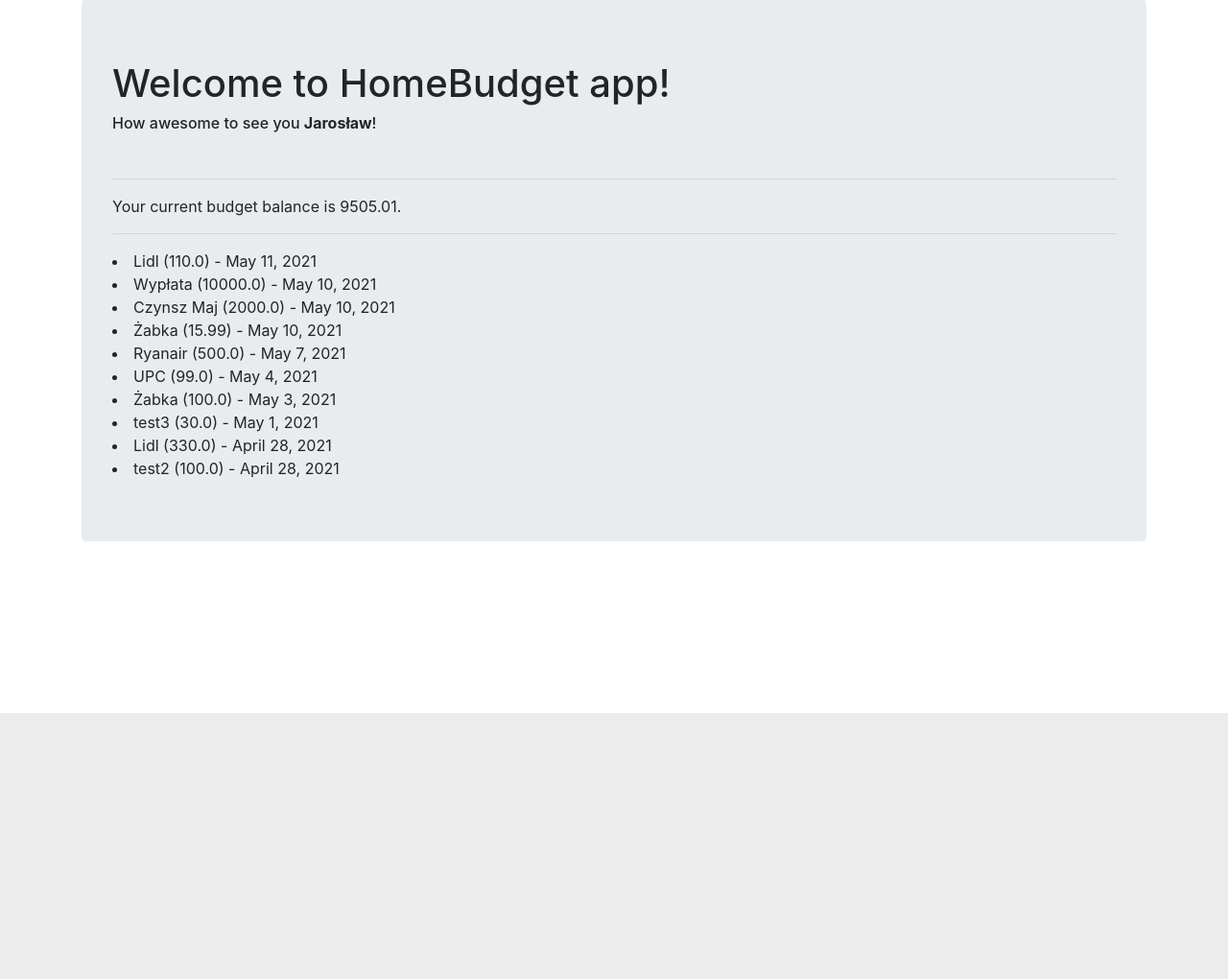
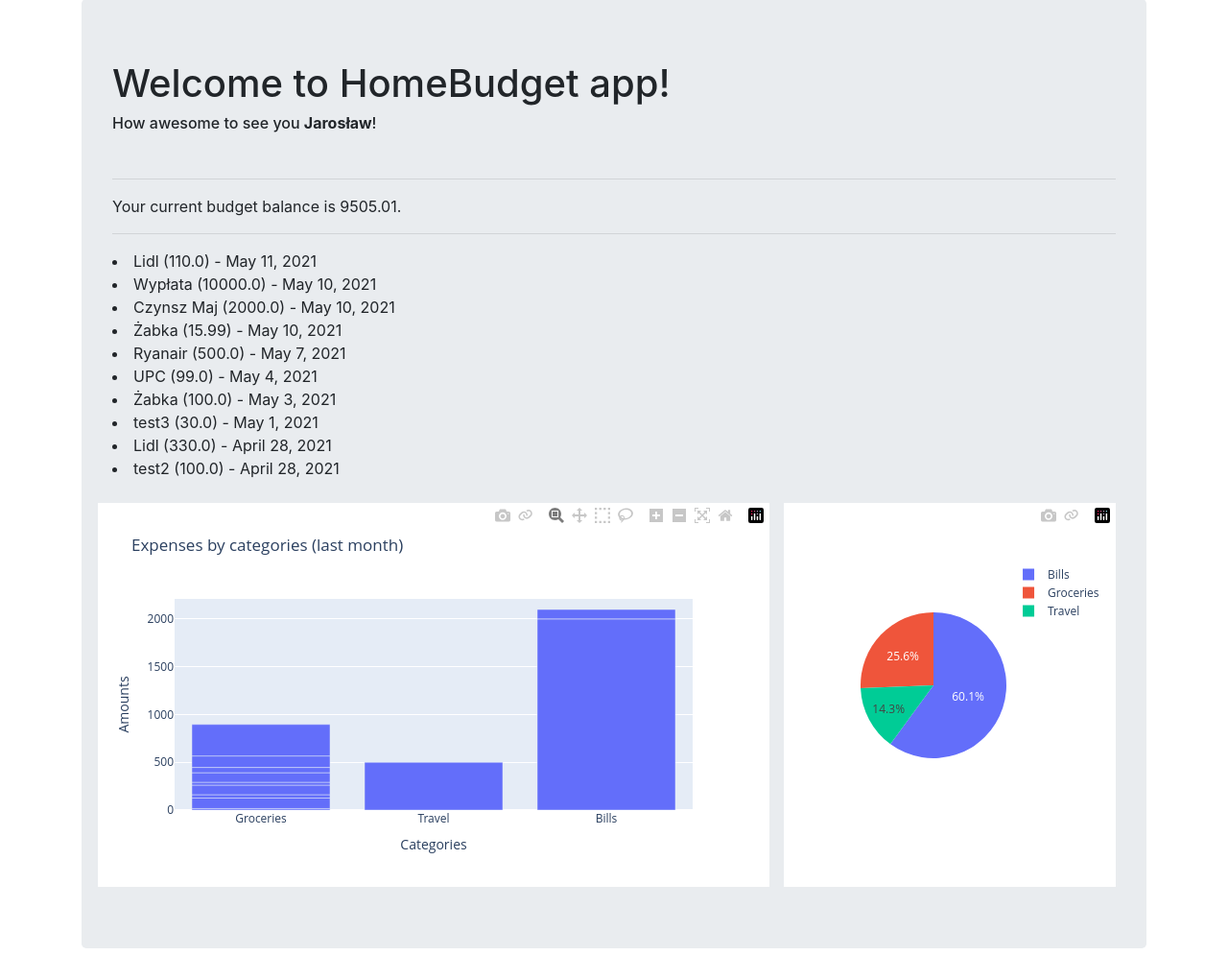
Before and after one commit to jborgosz/home_budget, a Django app: page / in a window 1280 px wide. Shown: the part 57-1077 px from the top of the page at 96% size. Before the commit the page ends 800 px from the top, so only its background shows below. Run offline with Django 3.2, Linux system fonts and the light colour scheme; a user stored in the database is signed in; data comes from the database, SQL or seed files in the repository; both versions use the stored data as it was after the commit; some libraries are stand-ins or nearby versions.

Commit message:
Graphs 1

```diff
--- a/requirements.txt
+++ b/requirements.txt
@@ -2,3 +2,5 @@ asgiref==3.3.4
 Django==3.2.2
 pytz==2021.1
 sqlparse==0.4.1
+
+plotly~=4.14.3
--- a/transactions/models.py
+++ b/transactions/models.py
@@ -31,6 +31,7 @@ class Expense(Model):
 class Income(Model):
     name = CharField(max_length=40)
     notes = CharField(max_length=256, blank=True, null=True)
+    category = 'Income'
     amount = FloatField()
     transaction_date = DateField()
 
--- a/transactions/templates/index.html
+++ b/transactions/templates/index.html
@@ -19,6 +19,15 @@ Your current budget balance is {{balance}}.
     <a>{{ object.name }} ({{ object.amount }}) - {{ object.transaction_date }}</a>
 </li>
 {% endfor %}
-{{ page_graph }}
+<br>
+<div class="row">
+  <div class="'col">
+      {{ expenses_graph|safe }}
+  </div>
+  <div class="col">
+      {{ expenses_pie|safe }}
+  </div>
+</div>
+
 {% endif %}
 {% endblock %}
--- a/transactions/templates/viewing.html
+++ b/transactions/templates/viewing.html
@@ -23,6 +23,8 @@ Incomes history
             <a href="{% url 'expense_details' object.id %}">{{ object.name }} ({{ object.amount }}) - {{ object.transaction_date }}</a>
         </li>
         {% endfor %}
+        <br>
+        {{ pie_chart|safe }}
         {% else %}
         {% for object in object_list %}
         <li>
--- a/transactions/views.py
+++ b/transactions/views.py
@@ -1,3 +1,4 @@
+from datetime import datetime as dt
 from itertools import chain
 from operator import attrgetter
 from logging import getLogger
@@ -6,6 +7,8 @@ from django.urls import reverse_lazy
 from django.views.generic import CreateView, ListView, TemplateView, UpdateView, DeleteView, DetailView
 from transactions.forms import ExpenseForm, IncomeForm
 from transactions.models import Expense, Income
+import plotly.express as px
+import pandas as pd
 
 # Create your views here.
 LOGGER = getLogger()
@@ -25,13 +28,53 @@ def balance_amount():
     return result
 
 
+def index_bar_graph():
+
+    categories = [x.category.name for x in Expense.objects.filter(transaction_date__day__gte=dt.today().day - 31)]
+    amounts = [x.amount for x in Expense.objects.filter(transaction_date__day__gte=dt.today().day - 31)]
+
+    fig = px.bar(categories,
+                 x=categories,
+                 y=amounts,
+                 labels={'x': 'Categories',
+                         'y': 'Amounts'},
+                 title='Expenses by categories (last month)',
+                 )
+    graph = fig.to_html(full_html=False, default_height=400)
+    return graph
+
+
+def index_pie_graph():
+
+    categories = [x.category.name for x in Expense.objects.filter(transaction_date__day__gte=dt.today().day - 31)]
+    amounts = [x.amount for x in Expense.objects.filter(transaction_date__day__gte=dt.today().day - 31)]
+    data = {x.name: x.amount for x in Expense.objects.filter(transaction_date__day__gte=dt.today().day - 31)}
+    df = pd.DataFrame(data, index=[0])
+
+    fig = px.pie(df, names=categories, values=amounts)
+    graph = fig.to_html(full_html=False, default_height=400)
+    return graph
+
+
+def expenses_pie_graph():
+
+    categories = [x.category.name for x in Expense.objects.all()]
+    amounts = [x.amount for x in Expense.objects.all()]
+    data = {x.name: x.amount for x in Expense.objects.all()}
+    df = pd.DataFrame(data, index=[0])
+
+    fig = px.pie(df, names=categories, values=amounts)
+    graph = fig.to_html(full_html=False, default_height=500)
+    return graph
+
+
 class IndexView(ListView):
     template_name = 'index.html'
-    extra_context = {'balance': balance_amount}
+    extra_context = {'balance': balance_amount, 'expenses_graph': index_bar_graph(), 'expenses_pie': index_pie_graph()}
 
     def get_queryset(self):
-        expenses = Expense.objects.all()
-        incomes = Income.objects.all()
+        expenses = Expense.objects.filter(transaction_date__day__gte=dt.today().day - 31)
+        incomes = Income.objects.filter(transaction_date__day__gte=dt.today().day - 31)
         queryset = list(reversed(sorted(chain(expenses, incomes), key=attrgetter('transaction_date'))))
         return queryset
 
@@ -52,6 +95,7 @@ class ExpensesView(ListView):
     template_name = 'viewing.html'
     model = Expense
     paginate_by = 20
+    extra_context = {'pie_chart': expenses_pie_graph()}
 
 
 class IncomesView(ListView):
```
Also changed, not shown: db.sqlite3.
